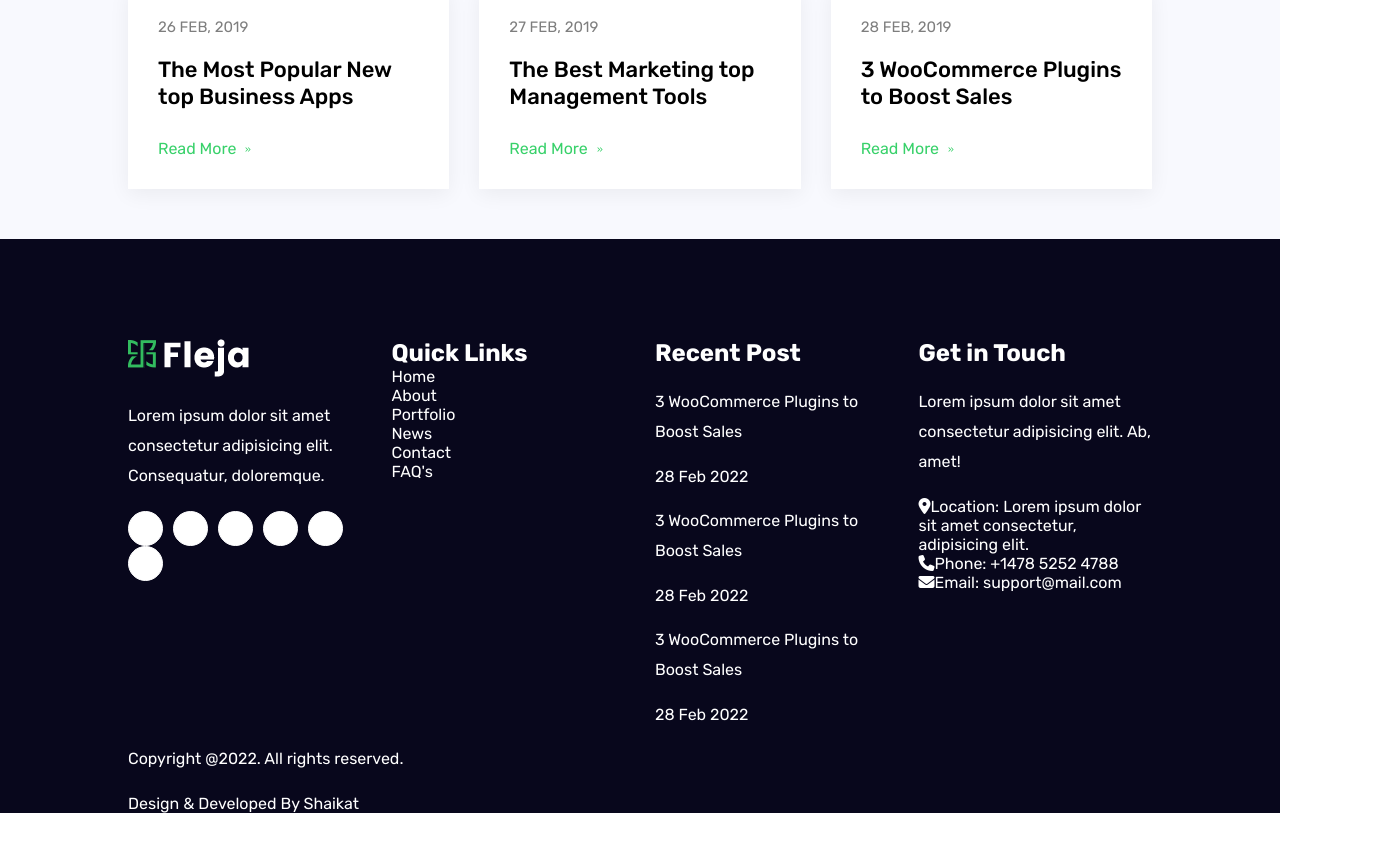
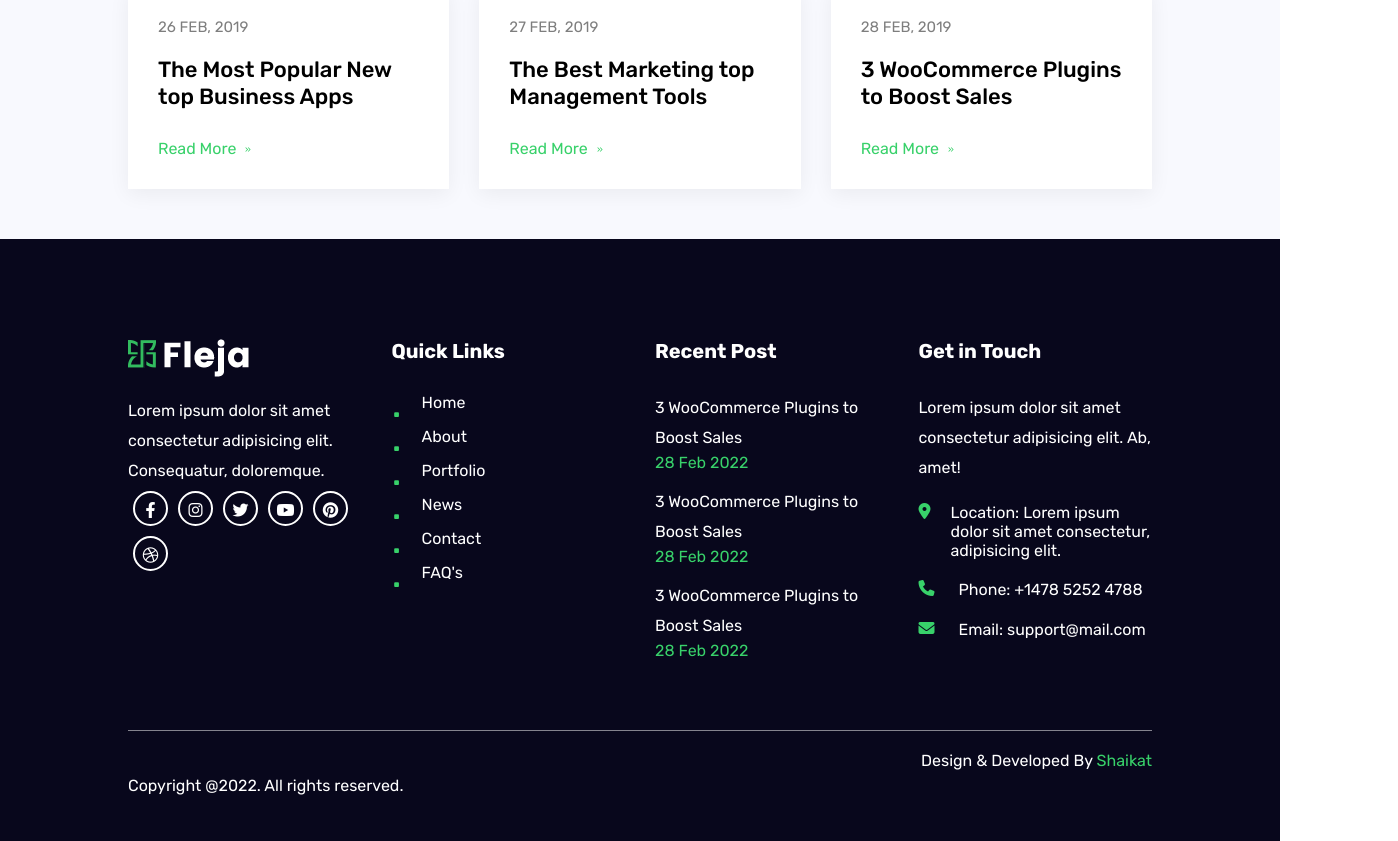
Before and after one commit to shaikat17/react-portfolio-3, a React (Create React App) app: page / in a window 1280 px wide. Shown: the part 6455-7296 px from the top of the page, 1398 px wide, since content can reach past the window. Before the commit the page ends 7268 px from the top, so only its background shows below. Built offline with nearby package versions, Linux system fonts and the light colour scheme.

Commit message:
Doing Responsive

```diff
--- a/src/App.css
+++ b/src/App.css
@@ -90,7 +90,7 @@ header.active {
     top: 75px;
     transition: 0.5s;
     width: 100%;
-    height: 30vh;
+    height: 60vh;
     z-index: 5;
   }
 
@@ -576,14 +576,14 @@ h3 {
 .work .box:nth-child(4)::after,
 .work .box:nth-child(3)::after,
 .work .box:nth-child(2)::after {
-  width: 380px;
+  width: 100%;
   height: 550px;
   background-color: rgba(18, 22, 25, 0.925);
 }
 
 .work .box:nth-child(6)::after,
 .work .box:nth-child(1)::after {
-  width: 758px;
+  width: 100%;
   height: 550px;
   background-color: rgba(18, 22, 25, 0.925);
 }
@@ -662,7 +662,87 @@ footer p {
 }
 
 footer .socialIcon i{
-  background-color: #fff;
-  border: 1px solid #fff;
+  background-color: transparent;
+  border: 2px solid #fff;
+  margin: 5px;
+}
+
+footer h2 {
+  margin-bottom: 30px;
+  font-size: 20px;
+}
+
+footer li {
+  color: #fff;
+  margin-bottom: 15px;
+}
+
+footer li::before {
+  content: ".";
+  font-size: 40px;
+  vertical-align: middle;
+  line-height: 10px;
+  margin-right: 20px;
+  color: #38d16a;
+}
+
+footer .box p {
+  margin: 0;
+  margin-top: 15px;
+}
+
+footer span {
+  color: #38d16a;
+  opacity: 1;
+}
+
+footer .icon {
+  margin-top: 20px;
+  display: flex;
+}
+
+footer .icon i{
+  color: #38d16a;
+  margin-right: 20px;
+  width: 20px;
+  height: 20px;
+}
+
+.legal {
+  display: flex;
+  justify-content: space-between;
+  border-top: 1px solid rgba(255, 255, 255, 0.5);
+  margin-top: 70px;
+  padding: 20px 0;
 }
 /* .......................Footer............. */
+/* .......................Responsive Design............. */
+
+@media screen and (max-width: 768px) {
+  .left, .right {
+    width: 100%;
+  }
+  .home .container {
+    flex-direction: column;
+    flex-direction: column-reverse;
+  }
+
+  .home {
+    height: 200vh;
+  }
+
+  .home .img {
+    width: 100%;
+    height: 50%;
+    position: relative;
+  }
+
+  .home img {
+    width: 100%;
+    height: 100%;
+    position: relative;
+    transform: scale(1);
+  }
+}
+
+/* .......................Responsive Design............. */
--- a/src/components/home/header/Header.jsx
+++ b/src/components/home/header/Header.jsx
@@ -15,7 +15,7 @@ const Header = () => {
 
     window.addEventListener("scroll", () => {
         const header= document.querySelector(".header")
-        header.classList.toggle("active", window.screenY > 200)
+        header.classList.toggle("active", window.scrollY > 200)
     })
 
     return (
```
